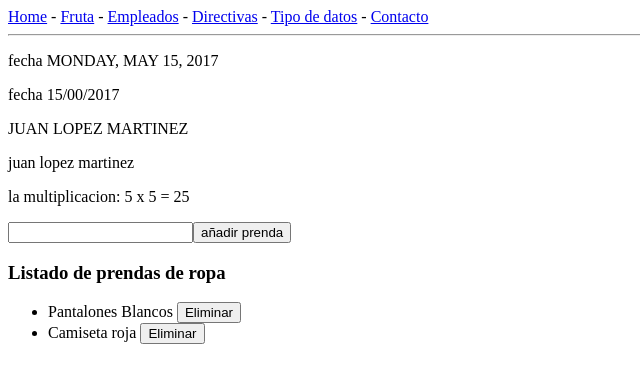
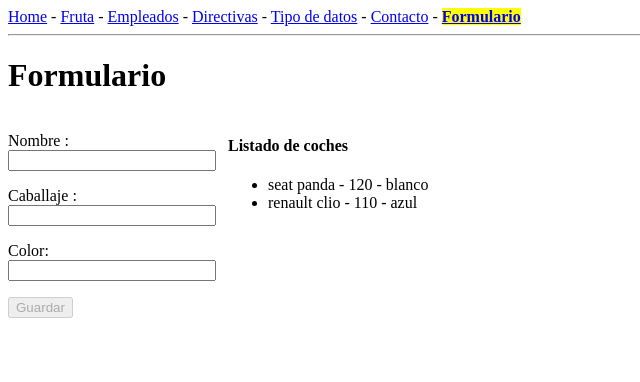
Before and after one commit to AlbertMontagutCasero/angular-notes, an Angular app: page /formulario in a window 1280 px wide. Shown: the top 382 px of the page, without its empty margins (0-640 px from the left). Built offline with nearby package versions, Linux system fonts and the light colour scheme.

Commit message:
Adding forms notes

```diff
--- a/src/app/app-routing.module.ts
+++ b/src/app/app-routing.module.ts
@@ -10,6 +10,7 @@ import {DirectivasComponent} from './directivas/directivas.component';
 import {HomeComponent} from './home/home.component';
 import {TipoDeDatosComponent} from './tipo-de-datos/tipo-de-datos.component';
 import {ContactoComponent} from './contacto/contacto.component';
+import {FormularioComponent} from './formulario/formulario.component';
 
 const routes: Routes = [
   {path: '', component: HomeComponent}, // home
@@ -19,6 +20,7 @@ const routes: Routes = [
   {path: 'tipo-de-datos', component: TipoDeDatosComponent},
   {path: 'home', component: HomeComponent},
   {path: 'contacto', component: ContactoComponent},
+  {path: 'formulario' , component: FormularioComponent},
   {path: 'contacto/:page', component: ContactoComponent}, /* Routing with get parameters*/
   {path: '**', component: HomeComponent}, // 404 : not found IMPORTANTE: REVISA POR ORDEN ASI QUE ESTO TIENE QUE IR AL FINAL
 ];
--- a/src/app/app.component.html
+++ b/src/app/app.component.html
@@ -13,6 +13,8 @@
   <a [routerLink]="['/tipo-de-datos']" [routerLinkActive]="['activado']">Tipo de datos</a>
   -
   <a [routerLink]="['/contacto']" [routerLinkActive]="['activado']">Contacto</a>
+  -
+  <a [routerLink]="['/formulario']" [routerLinkActive]="['activado']">Formulario</a>
 </nav>
 
 <hr>
--- a/src/app/app.module.ts
+++ b/src/app/app.module.ts
@@ -12,6 +12,7 @@ import {DirectivasComponent} from './directivas/directivas.component';
 import {HomeComponent} from './home/home.component';
 import {ContactoComponent} from './contacto/contacto.component';
 import {ConversorPipe} from './pipes/conversor.pipe';
+import {FormularioComponent} from './formulario/formulario.component';
 
 
 @NgModule({ // Todos los componentes han de estar registrados en este modulo
@@ -23,7 +24,8 @@ import {ConversorPipe} from './pipes/conversor.pipe';
     DirectivasComponent,
     HomeComponent,
     ContactoComponent,
-    ConversorPipe
+    ConversorPipe,
+    FormularioComponent
   ],
   imports: [ // Declara diferentes modulos para poder usarlos globalmente
     BrowserModule,
--- /dev/null
+++ b/src/app/formulario/formulario.component.css
@@ -0,0 +1,16 @@
+div{
+  float: left;
+}
+
+form{
+  width: 200px;
+}
+
+input[type="text"], span{
+  display : block;
+  width: 100%;
+}
+
+.listado{
+  margin-left: 20px;
+}
--- /dev/null
+++ b/src/app/formulario/formulario.component.html
@@ -0,0 +1,42 @@
+<h1> Formulario</h1>
+
+<div style="float:left">
+
+  <form #formularioCoche="ngForm" (ngSubmit)="onSubmit(); formularioCoche.reset()" >
+    <p>
+      <label> Nombre :</label>
+      <input type="text" name="nombre" #nombre="ngModel" [(ngModel)]="formCoche.nombre" required />
+      <span *ngIf="nombre.touched && !nombre.valid">
+        El nombre no es valido!!!
+      </span>
+    </p>
+
+    <p>
+      <label>Caballaje :</label>
+      <input type="text" name="caballaje" #caballaje="ngModel" [(ngModel)]="formCoche.caballaje" required pattern="[0-9]+"/>
+      <span *ngIf="caballaje.touched && !caballaje.valid">
+        El caballaje es incorrecto!!!
+      </span>
+    </p>
+
+    <p>
+      <label>Color:</label>
+      <input type="text" name="color" #color="ngModel" [(ngModel)]="formCoche.color" required pattern="[a-zA-Z#]+" />
+      <span *ngIf="color.touched && !color.valid">
+        El color es incorrecto!!!
+      </span>
+    </p>
+
+    <input type="submit" value="Guardar" [disabled]="!formularioCoche.form.valid">
+  </form>
+</div>
+
+<div class="listado">
+  <h4>Listado de coches</h4>
+
+  <ul>
+    <li *ngFor="let coche of coches">
+        {{coche.nombre}} - {{coche.caballaje}} - {{coche.color}}
+    </li>
+  </ul>
+</div>
--- /dev/null
+++ b/src/app/formulario/formulario.component.ts
@@ -0,0 +1,26 @@
+import {Component} from '@angular/core';
+import {FormularioCoche} from '../model/formulario-coche';
+
+@Component({
+  selector: ' app-formulario',
+  templateUrl: './formulario.component.html',
+  styleUrls: ['./formulario.component.css']
+})
+export class FormularioComponent {
+  public formCoche: FormularioCoche;
+  public coches: Array<FormularioCoche>;
+
+
+  constructor() {
+    this.formCoche = new FormularioCoche('', '', '');
+    this.coches = [
+        new FormularioCoche('seat panda', '120', 'blanco'),
+        new FormularioCoche('renault clio', '110', 'azul')];
+  }
+
+  onSubmit() {
+    console.log(this.formCoche);
+    this.coches.push(this.formCoche);
+    this.formCoche = new FormularioCoche('', '', '');
+  }
+}
--- /dev/null
+++ b/src/app/model/formulario-coche.ts
@@ -0,0 +1,9 @@
+export class FormularioCoche {
+  constructor(
+    public nombre: string,
+    public caballaje: string,
+    public color: string
+  ) {
+
+  }
+}
```
